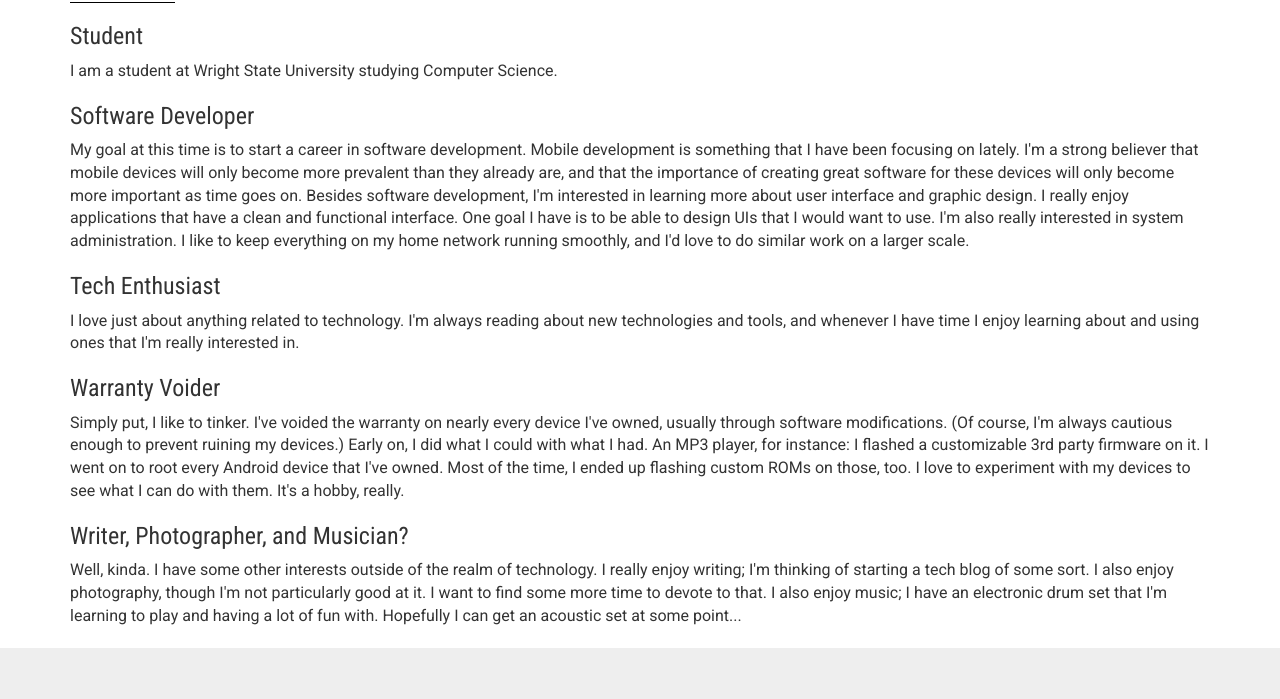
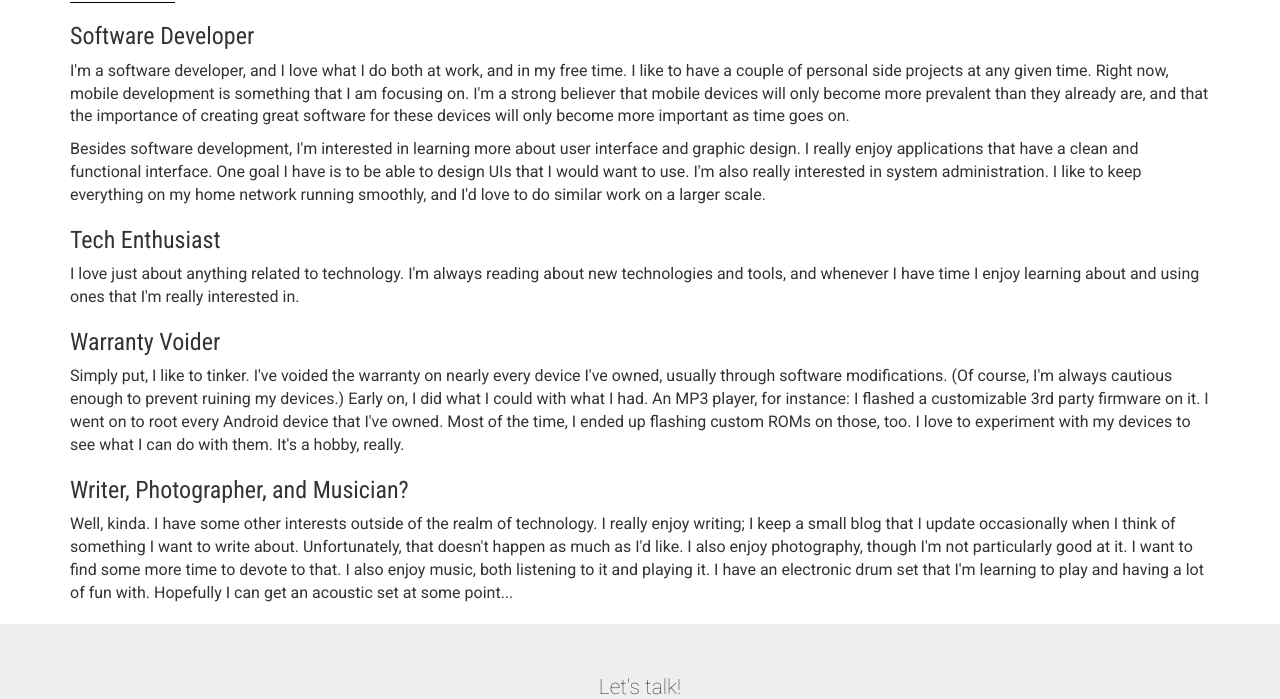
Before and after one commit to klanchman/klanchman.github.io, a plain HTML site: page index.html in a window 1280 px wide. Shown: the part 346-1045 px from the top of the page. Drawn offline with nearby package versions, Linux system fonts and the light colour scheme.

Commit message:
Update some information

```diff
--- a/index.html
+++ b/index.html
@@ -62,16 +62,15 @@
     <div class="container">
       <h2>Who I Am</h2>
       <hr>
-      <h3>Student</h3>
-      <p>I am a student at Wright State University studying Computer Science.</p>
       <h3>Software Developer</h3>
-      <p>My goal at this time is to start a career in software development. Mobile development is something that I have been focusing on lately. I'm a strong believer that mobile devices will only become more prevalent than they already are, and that the importance of creating great software for these devices will only become more important as time goes on. Besides software development, I'm interested in learning more about user interface and graphic design. I really enjoy applications that have a clean and functional interface. One goal I have is to be able to design UIs that I would want to use. I'm also really interested in system administration. I like to keep everything on my home network running smoothly, and I'd love to do similar work on a larger scale.</p>
+      <p>I'm a software developer, and I love what I do both at work, and in my free time. I like to have a couple of personal side projects at any given time. Right now, mobile development is something that I am focusing on. I'm a strong believer that mobile devices will only become more prevalent than they already are, and that the importance of creating great software for these devices will only become more important as time goes on.</p>
+      <p>Besides software development, I'm interested in learning more about user interface and graphic design. I really enjoy applications that have a clean and functional interface. One goal I have is to be able to design UIs that I would want to use. I'm also really interested in system administration. I like to keep everything on my home network running smoothly, and I'd love to do similar work on a larger scale.</p>
       <h3>Tech Enthusiast</h3>
       <p>I love just about anything related to technology. I'm always reading about new technologies and tools, and whenever I have time I enjoy learning about and using ones that I'm really interested in.</p>
       <h3>Warranty Voider</h3>
       <p>Simply put, I like to tinker. I've voided the warranty on nearly every device I've owned, usually through software modifications. (Of course, I'm always cautious enough to prevent ruining my devices.)  Early on, I did what I could with what I had. An MP3 player, for instance: I flashed a customizable 3rd party firmware on it. I went on to root every Android device that I've owned. Most of the time, I ended up flashing custom ROMs on those, too. I love to experiment with my devices to see what I can do with them. It's a hobby, really.</p>
       <h3>Writer, Photographer, and Musician?</h3>
-      <p>Well, kinda. I have some other interests outside of the realm of technology. I really enjoy writing; I'm thinking of starting a tech blog of some sort. I also enjoy photography, though I'm not particularly good at it. I want to find some more time to devote to that. I also enjoy music; I have an electronic drum set that I'm learning to play and having a lot of fun with. Hopefully I can get an acoustic set at some point...</p>
+      <p>Well, kinda. I have some other interests outside of the realm of technology. I really enjoy writing; I keep a small blog that I update occasionally when I think of something I want to write about. Unfortunately, that doesn't happen as much as I'd like. I also enjoy photography, though I'm not particularly good at it. I want to find some more time to devote to that. I also enjoy music, both listening to it and playing it. I have an electronic drum set that I'm learning to play and having a lot of fun with. Hopefully I can get an acoustic set at some point...</p>
 
       <!-- <p><button type="button" class="btn btn-info btn-lg">Look at my Resume &raquo;</button></p> -->
       </div>
@@ -79,7 +78,7 @@
 
 <div class="jumbotron" id="get-in-touch">
 <div class="container">
-  <p>[Obligitory social media button section]</p>
+  <p>Let's talk!</p>
       <p id="socials">
 
         <span class="fa-stack fa-2x" id="twitter">
```
